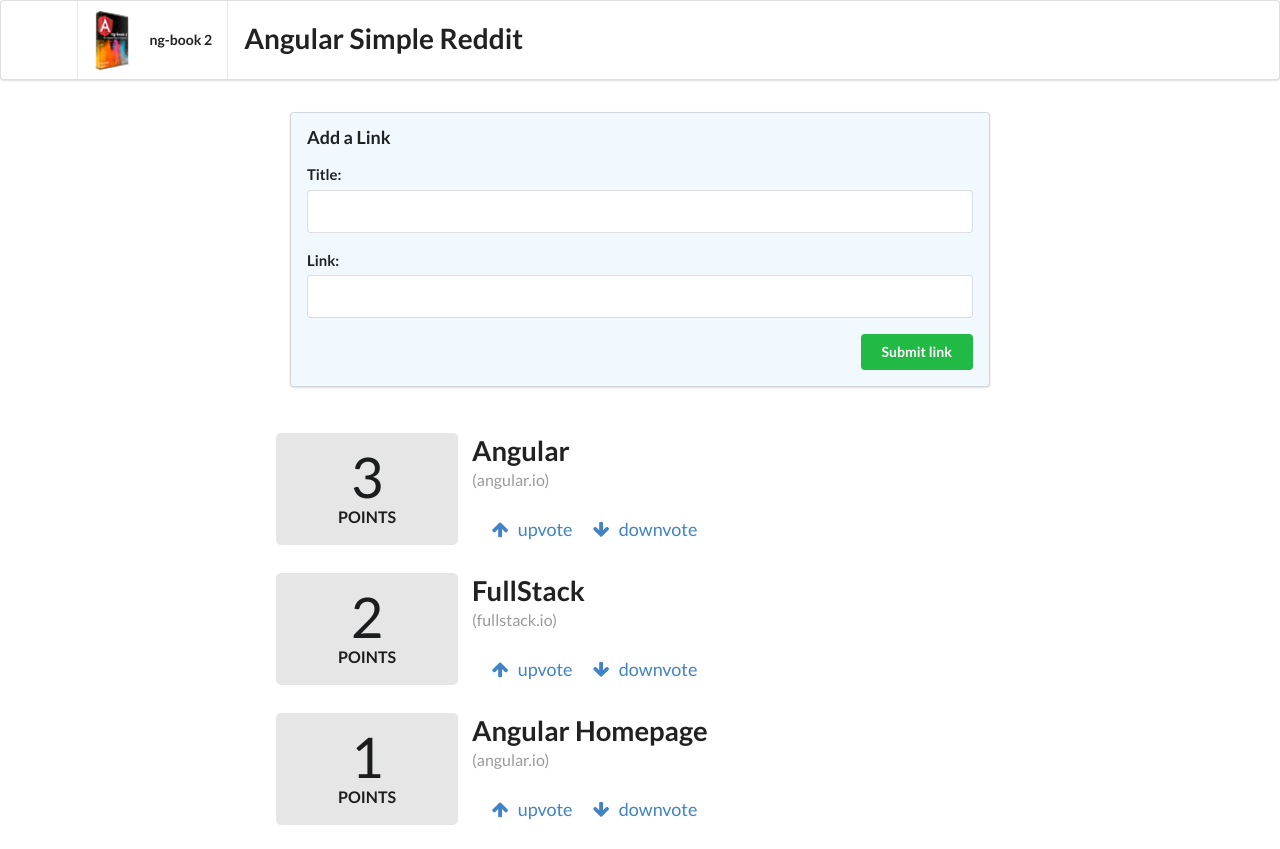
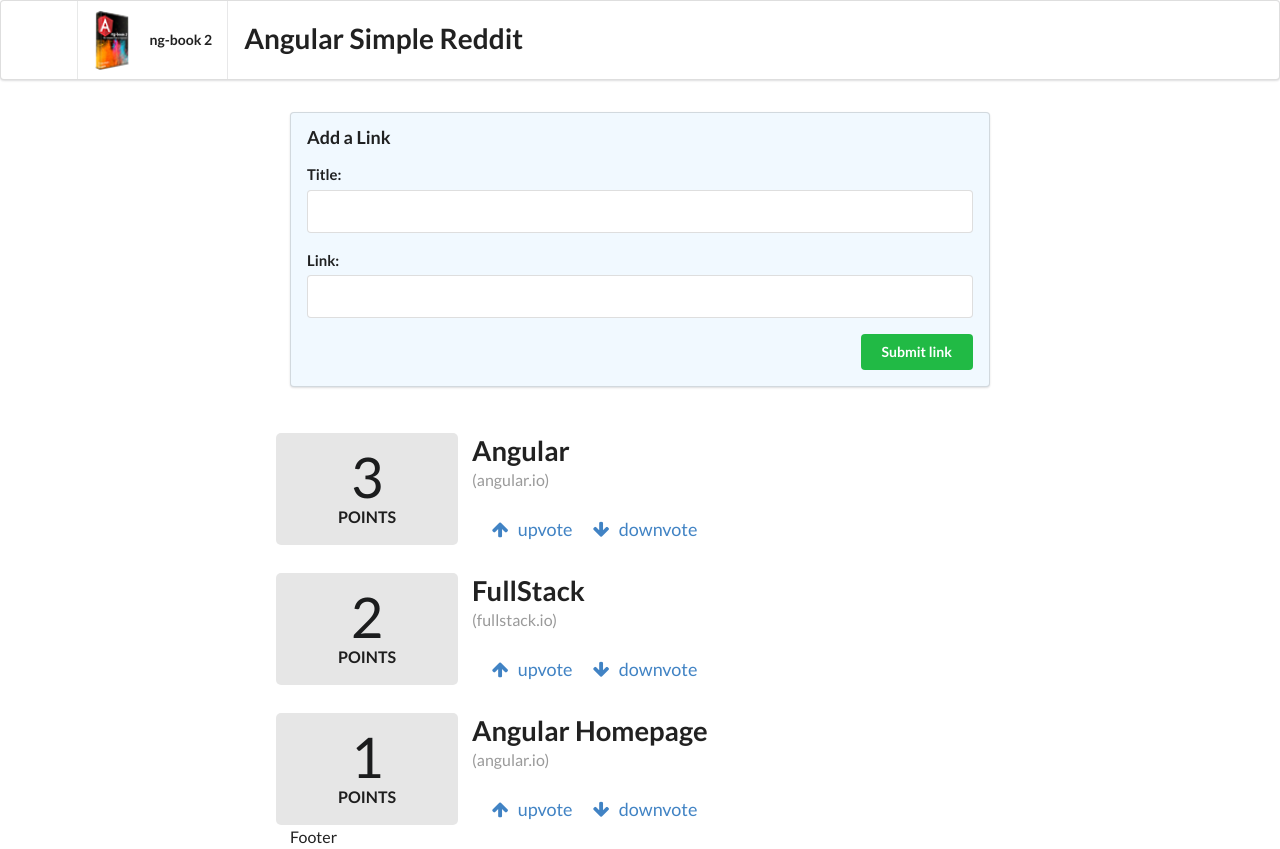
Before and after one commit to ricardomancilla/Angular-Reddit, an Angular app: page / in a window 1280 px wide. Built offline with nearby package versions, Linux system fonts and the light colour scheme.

Commit message:
Adding footer

```diff
--- a/src/app/app.component.html
+++ b/src/app/app.component.html
@@ -15,3 +15,5 @@
 <div class="ui grid posts">
   <app-article *ngFor="let _article of sortedArticles()" [article]="_article"></app-article>
 </div>
+
+<div class="footer">Footer</div>
```
